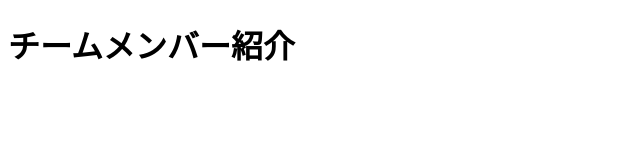
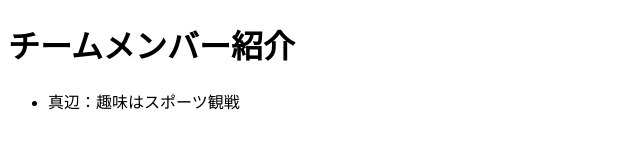
Before and after one commit to TkTJP/SATONOMI, a plain HTML site: page index.html in a window 1280 px wide. Shown: the whole page, without its empty margins (0-640 px from the left). Drawn offline with Linux system fonts and the light colour scheme.

Commit message:
Update index.html

```diff
--- a/index.html
+++ b/index.html
@@ -8,7 +8,7 @@
 <body>
     <h1>チームメンバー紹介</h1>
     <ul>
-
+        <li>真辺：趣味はスポーツ観戦</li>
     </ul>
 </body>
 </html>
```
